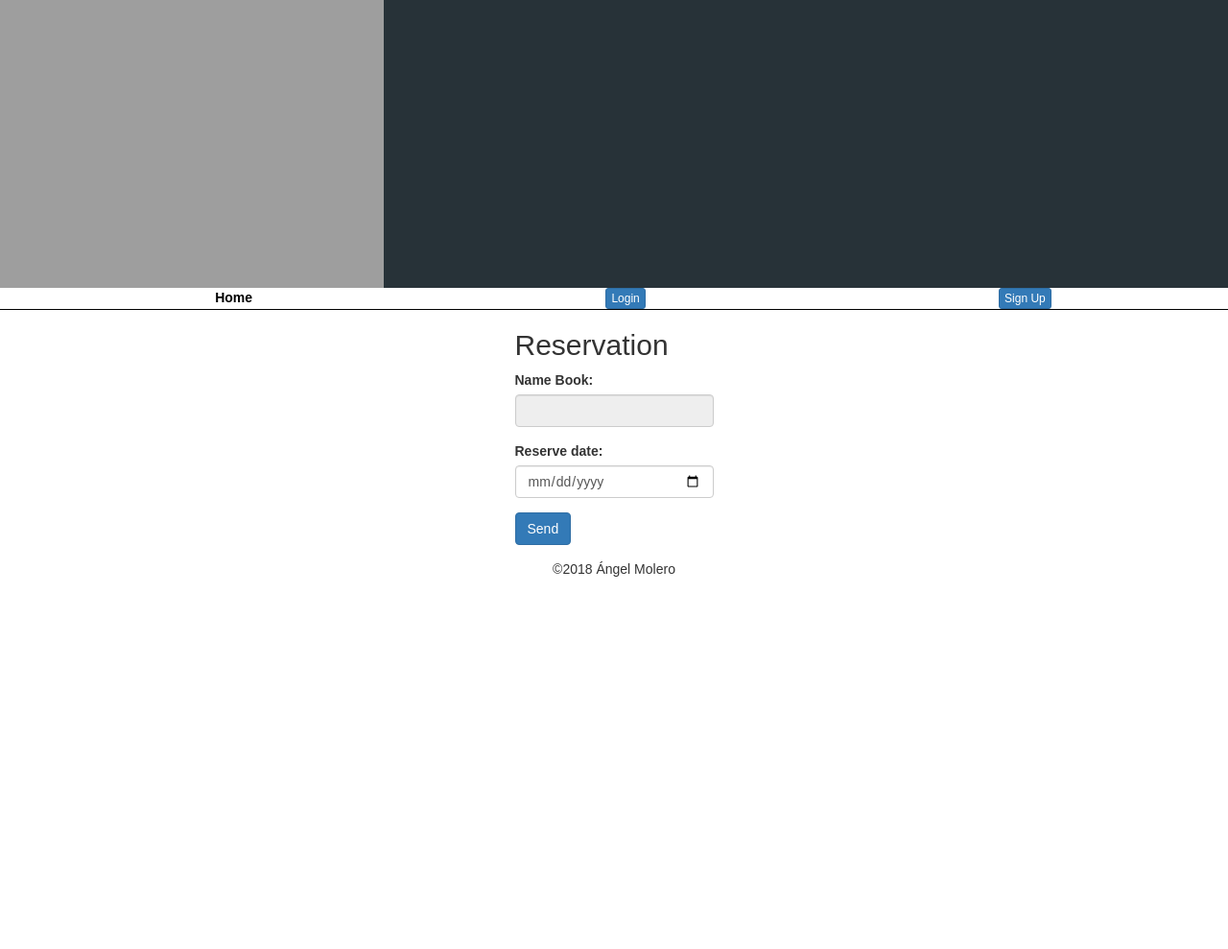
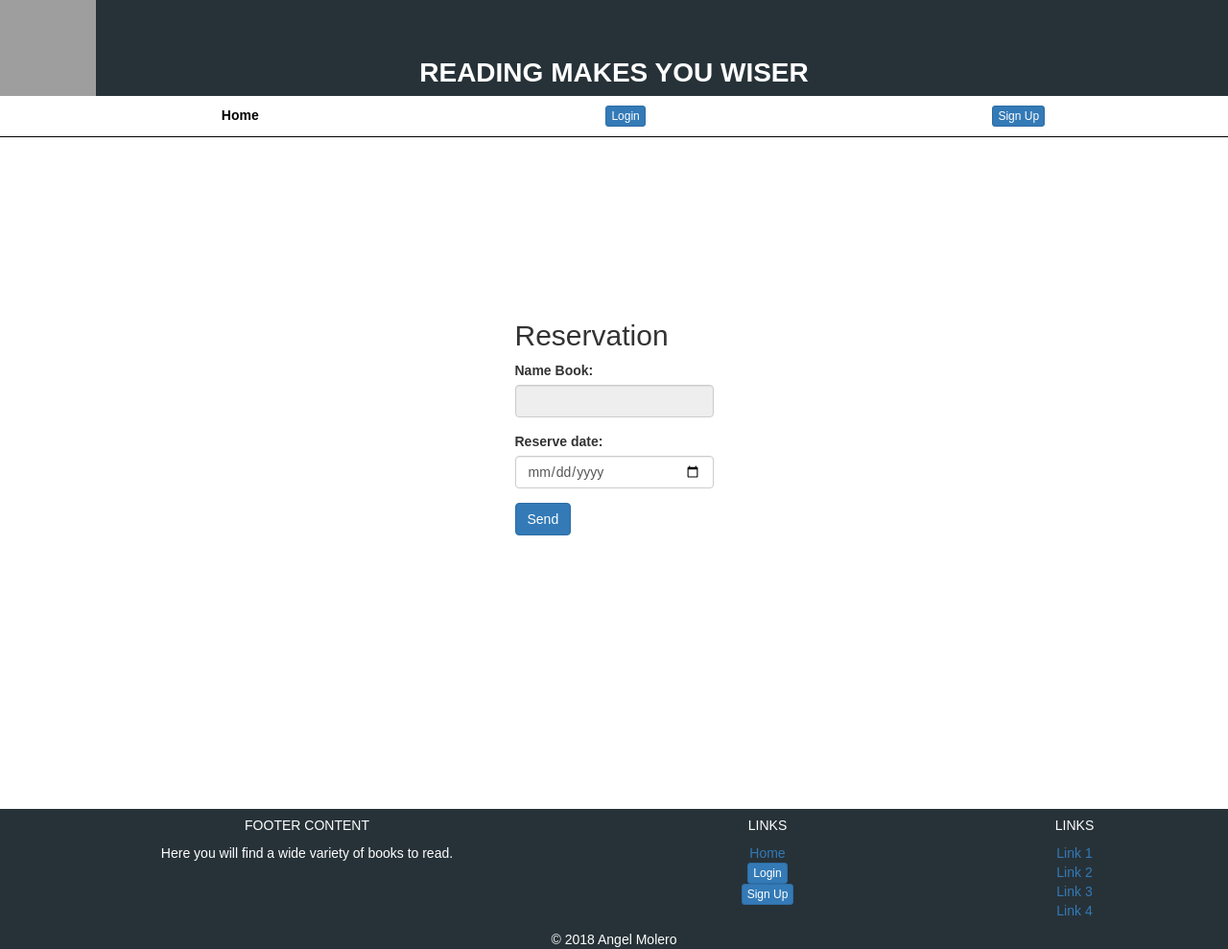
Before and after one commit to AMM5/ProyectoBiblioteca, a PHP site: page /web/reservation/processBook.php?id=1 in a window 1280 px wide. Shown: the whole page at 96% size. Before the commit the page ends 601 px from the top, so only its background shows below. Run offline with PHP 8.4, Linux system fonts and the light colour scheme; data that the repository does not hold is empty.

Commit message:
Finish the library. Solo falta mejorarlo en detalles.

```diff
--- a/Copy.php
+++ b/Copy.php
@@ -52,7 +52,7 @@ class Copy {
 
         if (mysqli_query($this->db, $sql)) {
             $_SESSION['updateCopy'] = "completed";
-            header("location:copies.php");
+            header("location:copies.php?id={$this->id}");
         } else {
             $_SESSION['updateCopy'] = "failed";
             header("location:updatecopy.php?id=$this->id");
@@ -67,7 +67,7 @@ class Copy {
 
         if (mysqli_query($this->db, $sql)) {
             $_SESSION['insertCopy'] = "completed";
-            header("location:../index.php");
+            header("location:copies.php?id={$this->id}");
         } else {
             $_SESSION['insertCopy'] = "failed";
             header("location:addcopies.php?id={$this->id}");
@@ -83,7 +83,7 @@ class Copy {
 
         if (mysqli_query($this->db, $sql)) {
             $_SESSION['deleteCopy'] = "completed";
-            header("location:../index.php");
+            header("location:.copies.php?id={$this->id}");
         } else {
             $_SESSION['deleteCopy'] = "failed";
             header("location:copies.php?id={$this->id}");
--- a/css/home.css
+++ b/css/home.css
@@ -15,10 +15,15 @@ body {
     font-family: Arial, Helvetica, sans-serif;
 }
 
+.wrapper {
+    min-height: 75vh;
+}
+
 /*NAV*/
 nav {
     border-bottom: 1px solid black;
     width: auto;
+    padding: 10px;
 }
 
 nav ul {
@@ -38,10 +43,26 @@ nav ul li a {
 /*HEADER*/
 header {
     background: #273238;
+    color: white;
+    font-weight: bold;
 }
 
+#text {
+    text-align: center;
+    position: absolute;
+    top: 7%;
+    left: 20%;
+    right: 20%;
+    font-size: 2em;
+}
+
+#log {
+    position: relative;
+}
 
 /*FOOTER*/
-.footer {
+footer {
     background: #273238;
+    color: white;
+    margin-top: 100px;
 }
--- a/layout/footer.php
+++ b/layout/footer.php
@@ -1,10 +1,89 @@
 
 
 
-        <footer class="page-footer font-small blue">
-            <div class="footer-copyright text-center py-3">
-                <p>&copy;2018 Ángel Molero</p>
+<!-- Footer -->
+<footer class="page-footer font-small blue pt-4">
+
+    <!-- Footer Links -->
+    <div class="container-fluid text-center text-md-left">
+
+        <!-- Grid row -->
+        <div class="row">
+
+            <!-- Grid column -->
+            <div class="col-md-6 mt-md-0 mt-3">
+
+                <!-- Content -->
+                <h5 class="text-uppercase">Footer Content</h5>
+                <p>Here you will find a wide variety of books to read.</p>
+
             </div>
-        </footer>
+
+            <!-- Grid column -->
+            <div class="col-md-3 mb-md-0 mb-3">
+
+                <!-- Links -->
+                <h5 class="text-uppercase">Links</h5>
+
+                <ul class="list-unstyled">
+                    <li><a href="<?=URL?>index.php">Home</a></li>
+                    <?php if (!isset($_SESSION["login"])):?>
+                        <li><a class="btn btn-xs btn-primary" href="<?=URL?>login/login.php">Login</a></li>
+                        <li><a class="btn btn-xs btn-primary" href="<?=URL?>register/register.php">Sign Up</a></li>
+                    <?php else: ?>
+                        <li><a href="<?=URL?>profile/profile.php">My Profile</a></li>
+                        <?php if(isset($_SESSION["librarian"])): ?>
+                            <li><a href="<?=URL?>tables/tableUser.php">Users</a></li>
+                            <li><a href="<?=URL?>books/tableBooks.php">Books</a></li>
+                        <?php elseif(isset($_SESSION["admin"])): ?>
+                            <li><a href="<?=URL?>tables/tableUser.php">Users</a></li>
+                            <li><a href="<?=URL?>librarians/tableLibrarians.php">Librarians</a></li>
+                            <li><a href="<?=URL?>books/tableBooks.php">Books</a></li>
+                        <?php endif;?>
+                        <li><a href="<?=URL?>reservation/reservation.php"">Reservation</a></li>
+                        <li><form action="<?=URL?>login/logout.php"><input class="btn btn-xs btn-primary" type="submit" value="Logout"/></form></li>
+                    <?php endif;?>
+                </ul>
+
+            </div>
+            <!-- Grid column -->
+
+            <!-- Grid column -->
+            <div class="col-md-3 mb-md-0 mb-3">
+
+                <!-- Links -->
+                <h5 class="text-uppercase">Links</h5>
+
+                <ul class="list-unstyled">
+                    <li>
+                        <a href="#!">Link 1</a>
+                    </li>
+                    <li>
+                        <a href="#!">Link 2</a>
+                    </li>
+                    <li>
+                        <a href="#!">Link 3</a>
+                    </li>
+                    <li>
+                        <a href="#!">Link 4</a>
+                    </li>
+                </ul>
+
+            </div>
+            <!-- Grid column -->
+
+        </div>
+        <!-- Grid row -->
+
+    </div>
+    <!-- Footer Links -->
+
+    <!-- Copyright -->
+    <div class="footer-copyright text-center py-3">© 2018 Angel Molero
+    </div>
+    <!-- Copyright -->
+
+</footer>
+<!-- Footer -->
     </body>
 </html>
--- a/layout/header.php
+++ b/layout/header.php
@@ -17,7 +17,7 @@ if(!isset($_SESSION)) session_start();
 </head>
 <body>
     <header>
-        <img src="<?=URL?>img/logo.png" alt="Logo">
+        <img id="log" src="<?=URL?>img/logo.png" alt="Logo" width="100px" height="100px"><div id="text">READING MAKES YOU WISER</div>
     </header>
 
     <!--MENU-->
@@ -35,6 +35,7 @@ if(!isset($_SESSION)) session_start();
                 <?php elseif(isset($_SESSION["admin"])): ?>
                     <li><a href="<?=URL?>tables/tableUser.php">Users</a></li>
                     <li><a href="<?=URL?>librarians/tableLibrarians.php">Librarians</a></li>
+                    <li><a href="<?=URL?>books/tableBooks.php">Books</a></li>
                 <?php endif;?>
                 <li><a href="<?=URL?>reservation/reservation.php"">Reservation</a></li>
                 <li><form action="<?=URL?>login/logout.php"><input class="btn btn-xs btn-primary" type="submit" value="Logout"/></form></li>
--- a/reservation/processBook.php
+++ b/reservation/processBook.php
@@ -26,7 +26,7 @@ echo "<div class='wrapper'>";
         echo "<h2>Reservation</h2>";
 
         if(isset($_SESSION["date_reserve"]) && $_SESSION["date_reserve"]== "failed"){
-            echo "<p>Selected Date isn't available.</p>";
+            echo "<p class='alert alert-warning'>Selected Date isn't available.</p>";
             unset($_SESSION['date_reserve']);
         }
 
```
Also changed, not shown: reservation/CheckReserv.php (+5 -3 lines).
